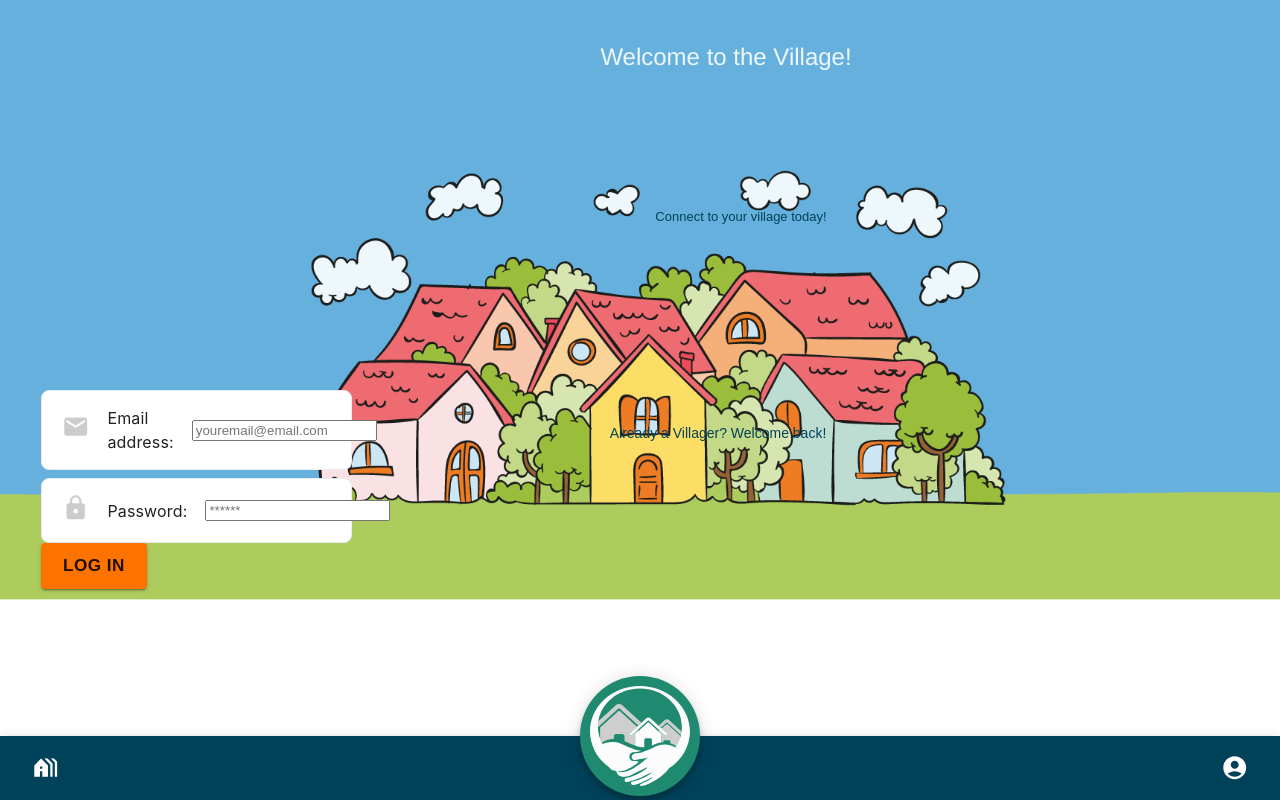
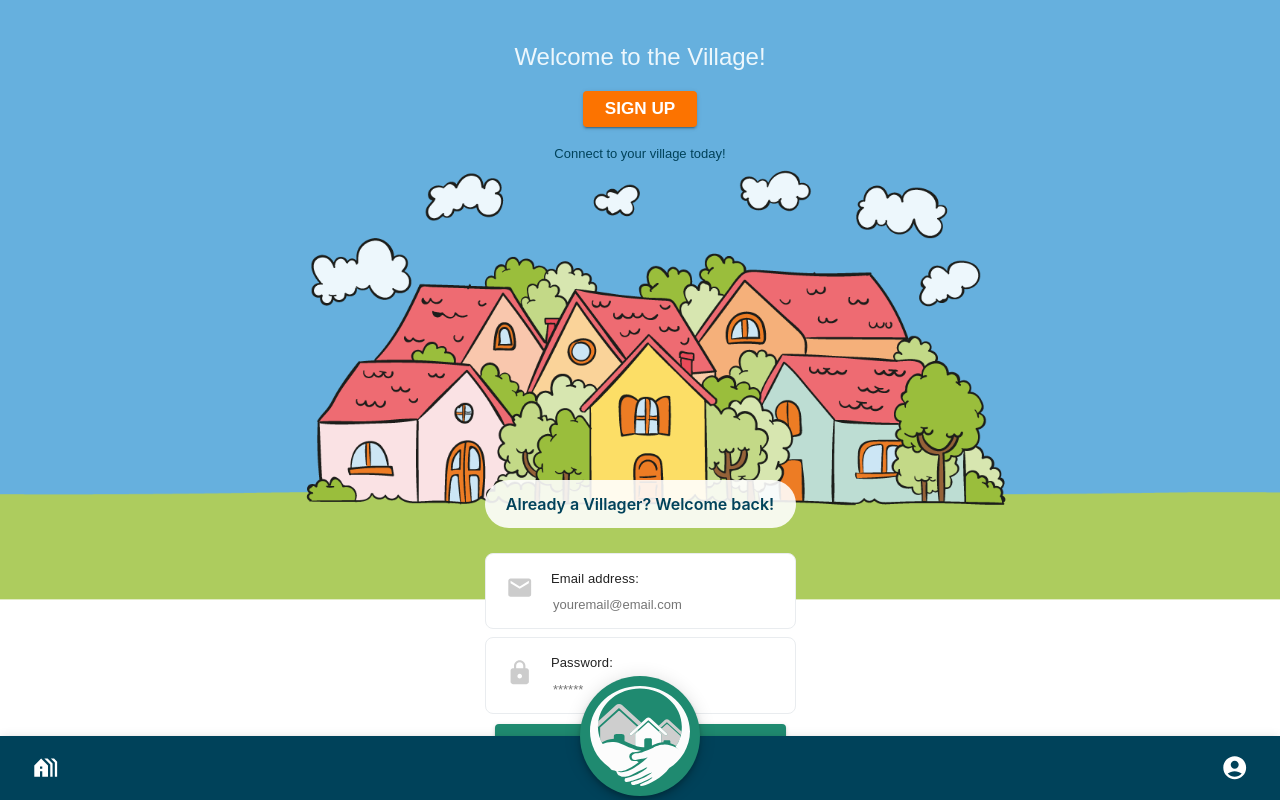
Before and after one commit to Annie-McElroy/the-village, a React (Create React App) app in the folder client/: page / in a window 1280 px wide. Built offline with nearby package versions, Linux system fonts and the light colour scheme.

Commit message:
homepage login form and sign up button display correctly

```diff
--- a/client/src/components/LoginForm/index.js
+++ b/client/src/components/LoginForm/index.js
@@ -40,27 +40,34 @@ export default function LoginForm(props) {
         <span>
     <Email style={{ color: '#CCCCCC' }} />
   </span>
-          <label htmlFor="email"> Email address: </label>
+  <div className="email-2">
+
+          <label htmlFor="email" className="text-wrapper-3"> Email address: </label>
           <input
             placeholder="youremail@email.com"
             name="email"
             type="email"
             id="email"
             onChange={handleChange}
+            className="text-wrapper-4"
              />
+             </div>
         </div>
         <div className="flex-row space-between my-2 frame">
           <span>
             <Lock style={{ color: '#CCCCCC' }}/>
           </span>
-          <label htmlFor="pwd">Password:</label>
+          <div className="email-2">
+          <label htmlFor="pwd" className="text-wrapper-3">Password:</label>
           <input
             placeholder="******"
             name="password"
             type="password"
             id="pwd"
             onChange={handleChange}
+            className="text-wrapper-4"
           />
+          </div>
         </div>
         </div>
         {error
@@ -68,12 +75,13 @@ export default function LoginForm(props) {
             <p className="error-text">The provided credentials are incorrect</p>
           </div>)
           : null}
-        <div className="flex-row flew-end">
+        <div className="flex-row flew-end email-wrapper">
           <Button
-            color="secondary"
+            color="tertiary"
             size="large"
             variant="contained"
-            href="/profile/:id"> Log In</Button>
+            href="/profile/:id"
+            className="email-2"> <div className="text-wrapper-5">Login</div></Button>
         </div>
       </form>
     </div>
--- a/client/src/pages/Home.js
+++ b/client/src/pages/Home.js
@@ -1,6 +1,7 @@
 import React from "react";
 import LoginForm from "../components/LoginForm";
 import AuthService from "../utils/auth";
+import Button from '@mui/material/Button';
 import './styles/home.css'
 
 
@@ -18,9 +19,20 @@ const Home = () => {
         </div>
 
         <div className="text-wrapper">Welcome to the Village!</div>
-        <p className="p">Connect to your village today!</p>
+
+        <p className="p">
+        <Button
+            color="secondary"
+            size="large"
+            variant="contained"
+            href="/signup"
+            > <div className="text-wrapper-5">Sign Up</div></Button>
+        <br /><br />Connect to your village today!</p>
         <p className="text-wrapper-2">Already a Villager? Welcome back!</p>
-        <LoginForm  className="login-CTA-2"/>
+        <LoginForm className="login-CTA-2" />
+
+
+
         {/* {AuthService.loggedIn()
         ? (<div>Logged In!</div>)
         : (<LoginForm />)
--- a/client/src/pages/styles/home.css
+++ b/client/src/pages/styles/home.css
@@ -61,14 +61,14 @@
 
 .landing-page .text-wrapper {
   color: #edf7fc;
-  font-family: "Oxygen", Helvetica;
+  font-family: "Kameron", sans-serif;
   font-size: 24px;
   font-weight: 400;
-  left: 86px;
   letter-spacing: 0;
   line-height: normal;
   position: relative;
   top: 43px;
+  text-align: center;
 
 }
 
@@ -77,44 +77,35 @@
   font-family: "Montserrat", sans-serif;
   font-size: 13px;
   font-weight: 400;
-  left: 101px;
   letter-spacing: 0;
   line-height: 17.9px;
   position: relative;
   text-align: center;
-  top: 167px;
+  top: 50px;
   white-space: nowrap;
 }
 
 .landing-page .text-wrapper-2 {
   color: #00425a;
-  font-family: "Montserrat", sans-serif;
-    font-size: 14px;
-  font-weight: 400;
-  left: 78px;
+  font-size: 16px;
+  font-weight: 600;
   letter-spacing: 0;
-  line-height: 19.3px;
+  line-height: 3em;
   position: relative;
   text-align: center;
   top: 351px;
   white-space: nowrap;
+  background: #ffffffe3;
+  border-radius: 2em;
 }
-
-.landing-page .login-CTA-2 {
-  left: 120px !important;
-  position: absolute !important;
-  top: 122px !important;
-}
-
 
 .landing-page .login-form {
   align-items: flex-start;
   display: inline-flex;
   flex-direction: column;
   gap: 20px;
-  left: 41px;
-  position: absolute;
-  top: 390px;
+  position: relative;
+  top: 360px;
 }
 
 .landing-page .input {
@@ -141,7 +132,63 @@
 }
 
 .landing-page .icon-instance-node {
-  height: 24px !important;
-  position: relative !important;
-  width: 24px !important;
+  height: 24px;
+  position: relative ;
+  width: 24px;
 }
+
+
+.landing-page .email-2 {
+  align-items: flex-start;
+  display: flex;
+  flex: 1;
+  flex-direction: column;
+  flex-grow: 1;
+  gap: 8px;
+  position: relative;
+}
+
+.landing-page .text-wrapper-3 {
+  align-self: stretch;
+  font-family: "Oxygen", sans-serif;
+  font-size: 13px;
+  position: relative;
+}
+
+.landing-page .text-wrapper-4 {
+  align-self: stretch;
+  color: #8b8b8b;
+  font-family: "Oxygen", sans-serif;
+  font-size: 13px;
+  position: relative;
+  border: hidden;
+}
+
+.text-wrapper-4:focus {
+  outline: none;
+}
+
+
+.landing-page .email-wrapper {
+  all: unset;
+  align-items: center;
+  border-radius: 8px;
+  box-sizing: border-box;
+  display: flex;
+  flex: 0 0 auto;
+  gap: 18px;
+  justify-content: center;
+  padding: 10px;
+  position: relative;
+  }
+
+.landing-page .text-wrapper-5 {
+  align-self: stretch;
+  color: #ffffff;
+  font-family: "Oxygen", sans-serif;
+  letter-spacing: 0;
+  line-height: normal;
+  margin-top: -1px;
+  position: relative;
+  text-align: center;
+}
--- a/client/src/theme.js
+++ b/client/src/theme.js
@@ -16,6 +16,7 @@ export const VillageTheme = createTheme({
       main: '#BFDB38', // Lime Green: highlight color
     },
   },
+
   typography: {
     fontFamily: 'Cantarell, Kameron, Marcellus, Montserrat, Oxygen, sans-serif',
     fontSize: 16,
@@ -119,4 +120,14 @@ export const VillageTheme = createTheme({
   },
 
   spacing: 8, // Spacing between elements
+  overrides: {
+    MuiCssBaseline: {
+      '@global': {
+        '::selection': {
+          backgroundColor: '#BFDB38', // Set the background color of selected text to lime green
+          color: '#000000', // Set the text color of selected text to black
+        },
+      },
+    },
+  },
 });
```
